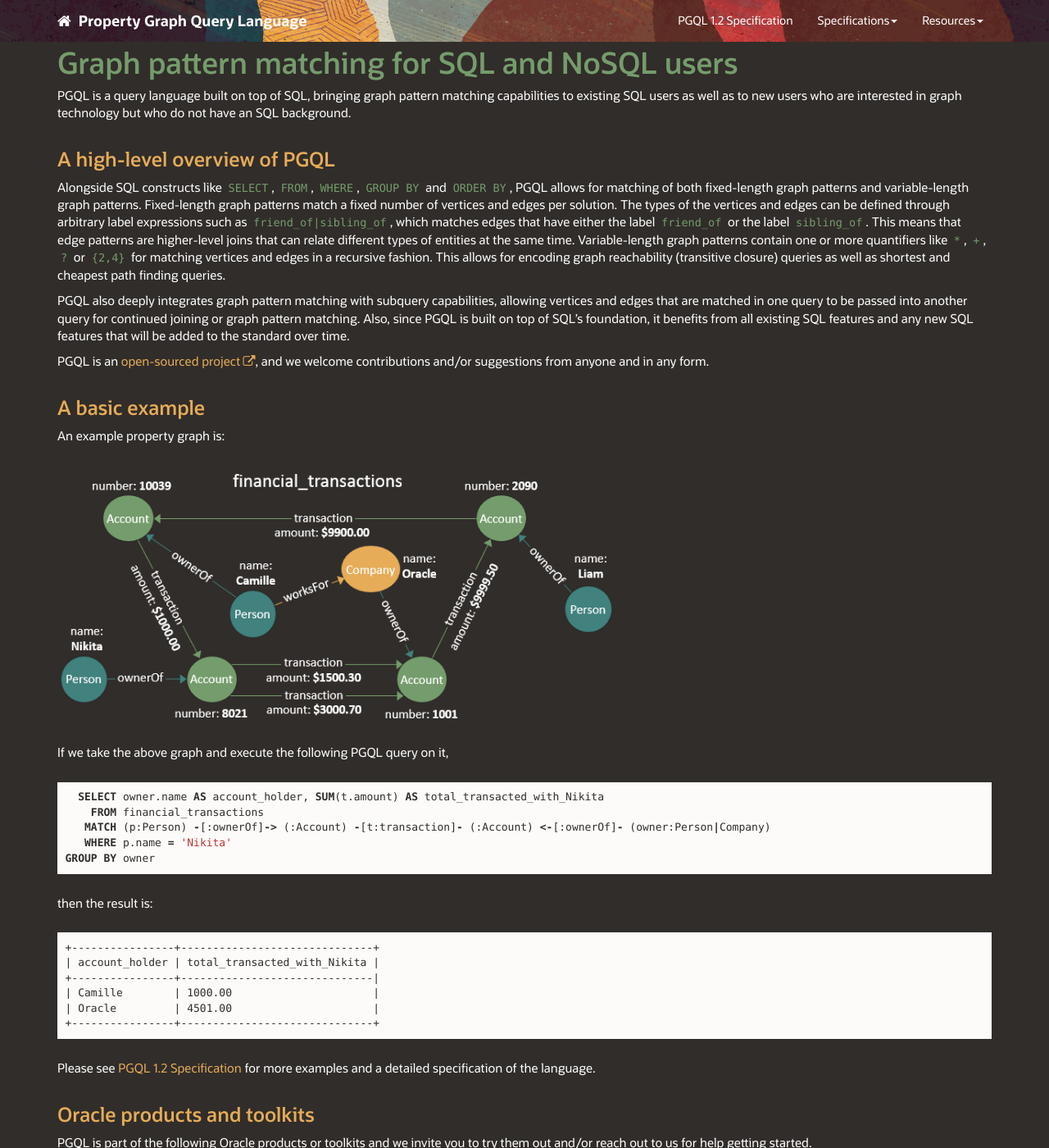
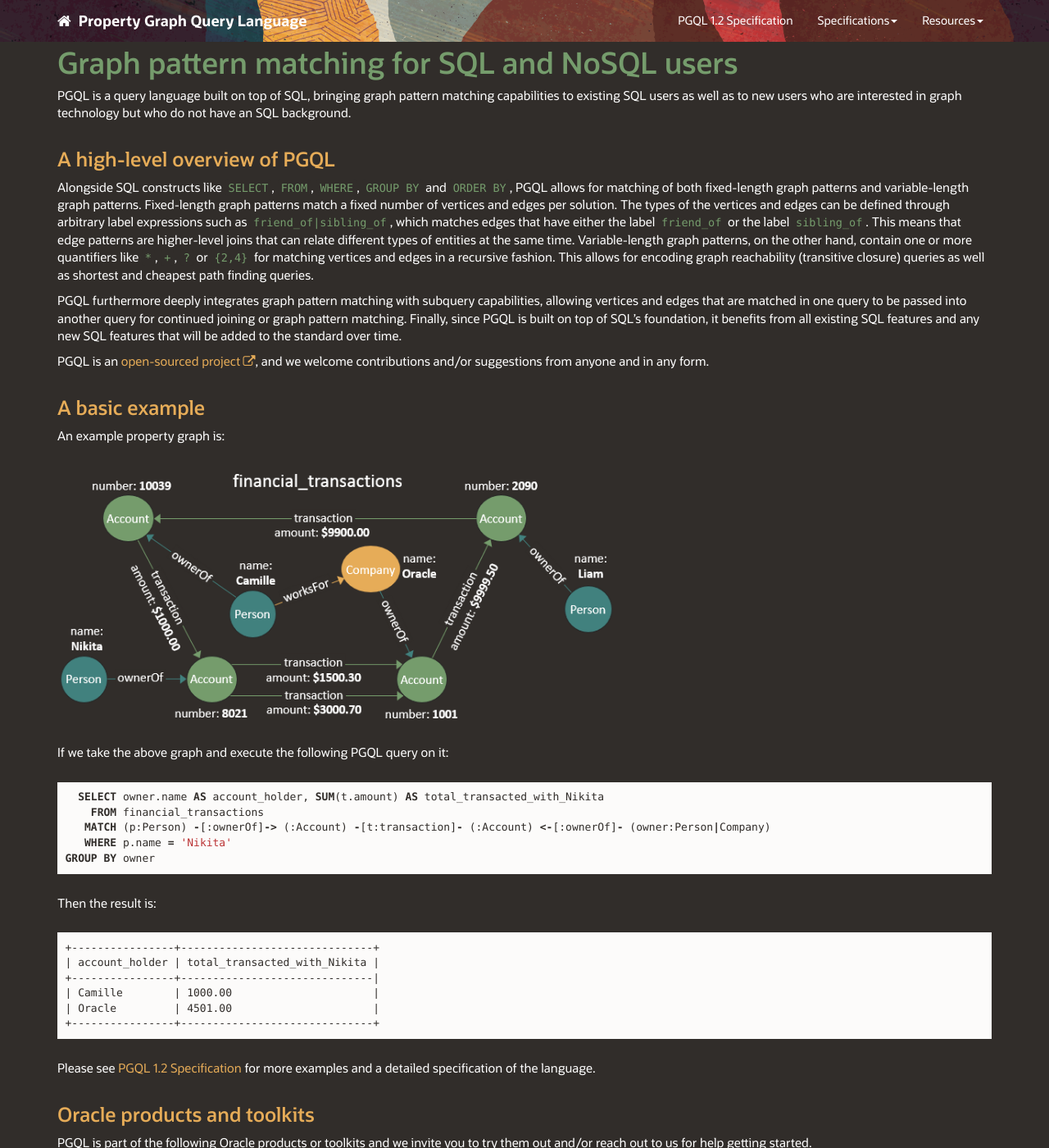
Before and after one commit to oracle/pgql-lang, a Jekyll site: the page built from index.md, in a window 1280 px wide and 1400 px high, scrolled down 360 px. Shown: the whole window at 82% size. Built offline with Jekyll 4.4.1, drawn with Linux system fonts in a browser that asks for light colours; nearby versions of some CDN libraries; comment, search, counter and statistics services are not loaded.

Commit message:
minor wording improvements

````diff
--- a/index.md
+++ b/index.md
@@ -17,11 +17,11 @@ Alongside SQL constructs like `SELECT`, `FROM`, `WHERE`, `GROUP BY` and `ORDER B
 Fixed-length graph patterns match a fixed number of vertices and edges per solution.
 The types of the vertices and edges can be defined through arbitrary label expressions such as `friend_of|sibling_of`, which matches edges that have either the label `friend_of` or the label `sibling_of`.
 This means that edge patterns are higher-level joins that can relate different types of entities at the same time.
-Variable-length graph patterns contain one or more quantifiers like `*`, `+`, `?` or `{2,4}` for matching vertices and edges in a recursive fashion.
+Variable-length graph patterns, on the other hand, contain one or more quantifiers like `*`, `+`, `?` or `{2,4}` for matching vertices and edges in a recursive fashion.
 This allows for encoding graph reachability (transitive closure) queries as well as shortest and cheapest path finding queries.
 
-PGQL also deeply integrates graph pattern matching with subquery capabilities, allowing vertices and edges that are matched in one query to be passed into another query for continued joining or graph pattern matching.
-Also, since PGQL is built on top of SQL's foundation, it benefits from all existing SQL features and any new SQL features that will be added to the standard over time.
+PGQL furthermore deeply integrates graph pattern matching with subquery capabilities, allowing vertices and edges that are matched in one query to be passed into another query for continued joining or graph pattern matching.
+Finally, since PGQL is built on top of SQL's foundation, it benefits from all existing SQL features and any new SQL features that will be added to the standard over time.
 
 PGQL is an [open-sourced project](https://github.com/oracle/pgql-lang), and we welcome contributions and/or suggestions from anyone and in any form.
 
@@ -32,7 +32,7 @@ An example property graph is:
 
 {% include image.html file="example_graphs/financial_transactions.png" style="width: 680px;padding-bottom: 15px;" %}
 
-If we take the above graph and execute the following PGQL query on it,
+If we take the above graph and execute the following PGQL query on it:
 
 ```sql
   SELECT owner.name AS account_holder, SUM(t.amount) AS total_transacted_with_Nikita
@@ -42,7 +42,7 @@ If we take the above graph and execute the following PGQL query on it,
 GROUP BY owner
 ```
 
-then the result is:
+Then the result is:
 
 ```
 +----------------+------------------------------+
````
